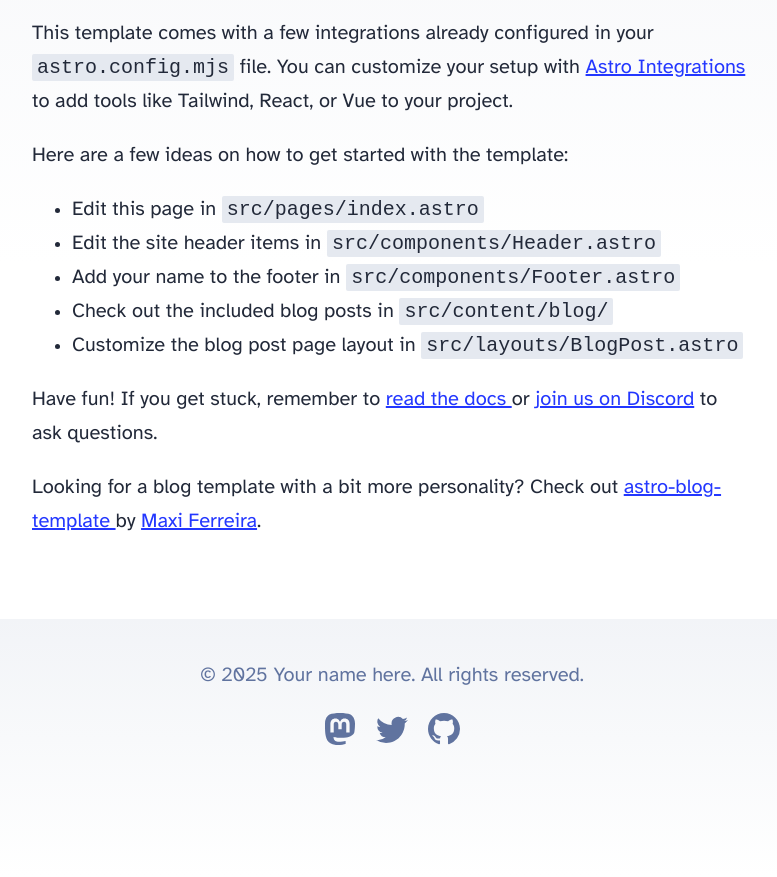
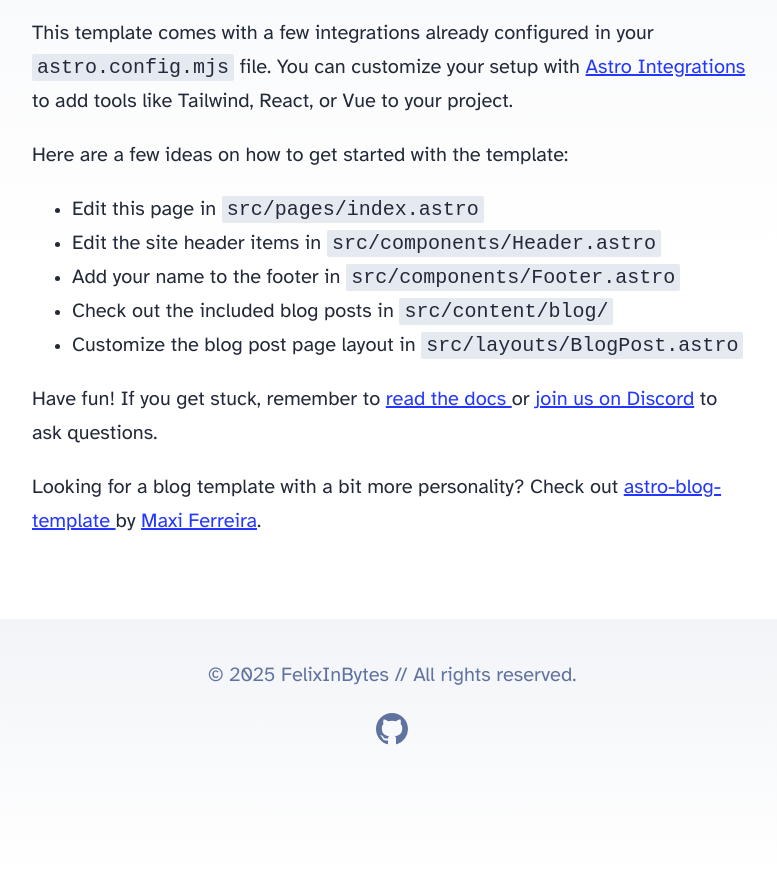
Before and after one commit to FelixInBytes/FelixInBytes.github.io, an Astro site: page / in a window 1280 px wide. Shown: the part 336-1213 px from the top of the page, without its empty margins (248-1025 px from the left). Built offline with nearby package versions, Linux system fonts and the light colour scheme; Astro itself is replaced by a stand-in of ours.

Commit message:
Update Footer.astro
removed unused social links
added name
added github link

```diff
--- a/src/components/Footer.astro
+++ b/src/components/Footer.astro
@@ -3,32 +3,9 @@
 ---
 
 <footer>
-	&copy; {today.getFullYear()} Your name here. All rights reserved.
+	&copy; {today.getFullYear()} FelixInBytes // All rights reserved.
 	<div class="social-links">
-		<a href="https://m.webtoo.ls/@astro" target="_blank">
-			<span class="sr-only">Follow Astro on Mastodon</span>
-			<svg
-				viewBox="0 0 16 16"
-				aria-hidden="true"
-				width="32"
-				height="32"
-				astro-icon="social/mastodon"
-				><path
-					fill="currentColor"
-					d="M11.19 12.195c2.016-.24 3.77-1.475 3.99-2.603.348-1.778.32-4.339.32-4.339 0-3.47-2.286-4.488-2.286-4.488C12.062.238 10.083.017 8.027 0h-.05C5.92.017 3.942.238 2.79.765c0 0-2.285 1.017-2.285 4.488l-.002.662c-.004.64-.007 1.35.011 2.091.083 3.394.626 6.74 3.78 7.57 1.454.383 2.703.463 3.709.408 1.823-.1 2.847-.647 2.847-.647l-.06-1.317s-1.303.41-2.767.36c-1.45-.05-2.98-.156-3.215-1.928a3.614 3.614 0 0 1-.033-.496s1.424.346 3.228.428c1.103.05 2.137-.064 3.188-.189zm1.613-2.47H11.13v-4.08c0-.859-.364-1.295-1.091-1.295-.804 0-1.207.517-1.207 1.541v2.233H7.168V5.89c0-1.024-.403-1.541-1.207-1.541-.727 0-1.091.436-1.091 1.296v4.079H3.197V5.522c0-.859.22-1.541.66-2.046.456-.505 1.052-.764 1.793-.764.856 0 1.504.328 1.933.983L8 4.39l.417-.695c.429-.655 1.077-.983 1.934-.983.74 0 1.336.259 1.791.764.442.505.661 1.187.661 2.046v4.203z"
-				></path></svg
-			>
-		</a>
-		<a href="https://twitter.com/astrodotbuild" target="_blank">
-			<span class="sr-only">Follow Astro on Twitter</span>
-			<svg viewBox="0 0 16 16" aria-hidden="true" width="32" height="32" astro-icon="social/twitter"
-				><path
-					fill="currentColor"
-					d="M5.026 15c6.038 0 9.341-5.003 9.341-9.334 0-.14 0-.282-.006-.422A6.685 6.685 0 0 0 16 3.542a6.658 6.658 0 0 1-1.889.518 3.301 3.301 0 0 0 1.447-1.817 6.533 6.533 0 0 1-2.087.793A3.286 3.286 0 0 0 7.875 6.03a9.325 9.325 0 0 1-6.767-3.429 3.289 3.289 0 0 0 1.018 4.382A3.323 3.323 0 0 1 .64 6.575v.045a3.288 3.288 0 0 0 2.632 3.218 3.203 3.203 0 0 1-.865.115 3.23 3.23 0 0 1-.614-.057 3.283 3.283 0 0 0 3.067 2.277A6.588 6.588 0 0 1 .78 13.58a6.32 6.32 0 0 1-.78-.045A9.344 9.344 0 0 0 5.026 15z"
-				></path></svg
-			>
-		</a>
-		<a href="https://github.com/withastro/astro" target="_blank">
+		<a href="https://github.com/FelixInBytes" target="_blank">
 			<span class="sr-only">Go to Astro's GitHub repo</span>
 			<svg viewBox="0 0 16 16" aria-hidden="true" width="32" height="32" astro-icon="social/github"
 				><path
```
